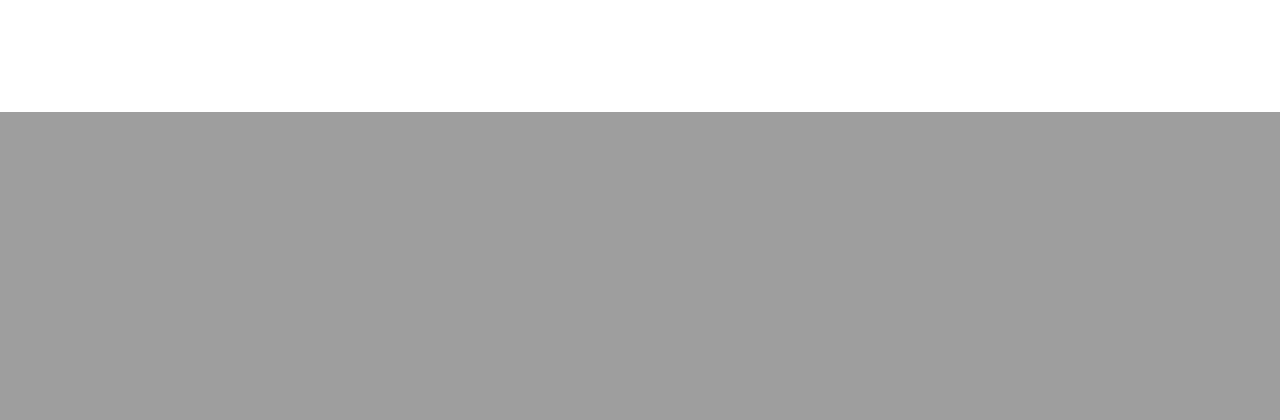
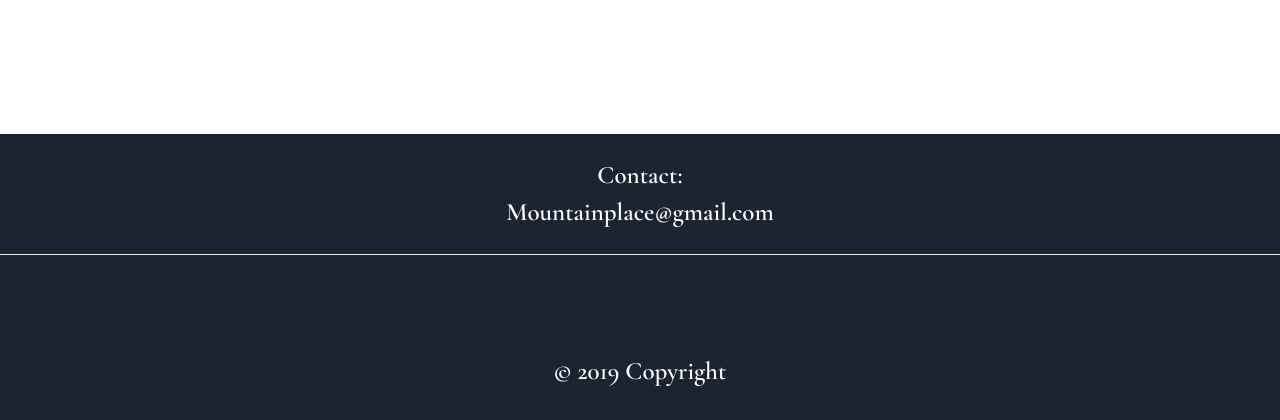
Before and after one commit to LincolnMoki/neighborhood, a Django app: page / in a window 1280 px wide. Shown: the part 801-1221 px from the top of the page. Before the commit the page ends 913 px from the top, so only its background shows below. Run offline with Django 3.2, Linux system fonts and the light colour scheme; the visitor is signed in with stand-in values (Sample User, id 1); data that the repository does not hold is empty; some libraries are stand-ins or nearby versions.

Commit message:
added footer and made updates

```diff
--- a/neighbourhood/templates/base.html
+++ b/neighbourhood/templates/base.html
@@ -33,27 +33,38 @@
   {% include "navbar.html" %}
   {% block content %}
 
-    <div class="view" style="background-image: url('https://mdbootstrap.com/img/Photos/Others/images/93.jpg'); background-repeat: no-repeat; background-size: cover;">
+    <div class="view" style="background-image: url('https://cdn.pixabay.com/photo/2014/10/01/08/57/night-photograph-468139_960_720.jpg'); background-repeat: no-repeat;
+    background-size: cover; background-attachment: fixed;
+     background-position: center;">
 
       <!-- Mask & flexbox options-->
-      <div class="rome rgba-black-light d-flex justify-content-center align-items-center">
+      <div class="rgba-black-light d-flex justify-content-center align-items-center">
 
         <!-- Content -->
         <div class="rome text-center white-text mx-5 wow fadeIn">
-          <h1 class="rome mb-4">
-            <strong>Learn Bootstrap 5 with MDB</strong>
+          <br>
+          <br>
+          <br>
+          <br>
+          <br>
+          <br>
+          <br>
+          <br>
+          <br>
+          <br>
+
+
+          <h1 class="mb-4">
+            <strong>WELCOME TO MOUNTAIN PLACE COMMUNITY</strong>
           </h1>
 
           <p>
-            <strong>Best & free guide of responsive web design</strong>
+            <strong>“Home is where love resides, memories are created, friends always belong, and laughter never ends.”</strong>
           </p>
+          <br>
 
-          <p class="mb-4 d-none d-md-block">
-            <strong>The most comprehensive tutorial for the Bootstrap 4. Loved by over 500 000 users. Video and written versions available.
-              Create your own, stunning website.</strong>
-          </p>
 
-          <a target="_blank" href="{% url 'addneighbourhood' %}" class="btn btn-outline-white btn-lg">Add Neighbourhood
+          <a target="_blank" href="{% url 'addneighbourhood' %}" class="btn btn-outline-success btn-lg">Add Neighbourhood
             <i class="fas fa-home-cap ml-2"></i>
           </a>
         </div>
@@ -64,12 +75,17 @@
 
     </div>
 
+
   {% endblock %}
 
+
   {% block scripts %}
+  <script src="{% static '/js/script.js'%}"></script>
   <script src="https://ajax.googleapis.com/ajax/libs/jquery/3.2.1/jquery.min.js"></script>
+
   {% bootstrap_javascript %}
   {% endblock %}
+
 </body>
 
 </html>
--- a/neighbourhood/templates/home.html
+++ b/neighbourhood/templates/home.html
@@ -1,6 +1,7 @@
 {%extends 'base.html'%}
 {% load static %}
 {% block content %}
+{% load bootstrap4 %}
 {{block.super}}
 
 <br>
@@ -37,5 +38,63 @@
   </div>
 
 </div>
+  <!--Footer-->
+  <footer class="page-footer text-center font-small mt-4 wow fadeIn">
+
+    <!--Call to action-->
+    <div class="ronny pt-4">
+      <p>Contact:<br>
+         Mountainplace@gmail.com</p>
+
+    </div>
+    <!--/.Call to action-->
+
+    <hr class="my-4">
+
+    <!-- Social icons -->
+    <div class="ronny pb-4">
+      <a href="https://www.facebook.com/mdbootstrap" target="_blank">
+        <i class="fab fa-facebook-f mr-3"></i>
+      </a>
+
+      <a href="https://twitter.com/MDBootstrap" target="_blank">
+        <i class="fab fa-twitter mr-3"></i>
+      </a>
+
+      <a href="https://www.youtube.com/watch?v=7MUISDJ5ZZ4" target="_blank">
+        <i class="fab fa-youtube mr-3"></i>
+      </a>
+
+      <a href="https://plus.google.com/u/0/b/107863090883699620484" target="_blank">
+        <i class="fab fa-google-plus-g mr-3"></i>
+      </a>
+
+      <a href="https://dribbble.com/mdbootstrap" target="_blank">
+        <i class="fab fa-dribbble mr-3"></i>
+      </a>
+
+      <a href="https://pinterest.com/mdbootstrap" target="_blank">
+        <i class="fab fa-pinterest mr-3"></i>
+      </a>
+
+      <a href="https://github.com/mdbootstrap/bootstrap-material-design" target="_blank">
+        <i class="fab fa-github mr-3"></i>
+      </a>
+
+      <a href="http://codepen.io/mdbootstrap/" target="_blank">
+        <i class="fab fa-codepen mr-3"></i>
+      </a>
+    </div>
+    <!-- Social icons -->
+
+    <!--Copyright-->
+    <div class="ronny footer-copyright py-3">
+      <p>© 2019 Copyright</p>
+
+    </div>
+    <!--/.Copyright-->
+
+  </footer>
+  <!--/.Footer-->
 
 {% endblock %}
--- a/static/css/styles.css
+++ b/static/css/styles.css
@@ -22,7 +22,7 @@ h1{
   /* background-attachment: fixed; */
   /* background-position: center;
 
-} */ */
+} */
 .rome{
   position: absolute;
   top: 30%;
@@ -30,15 +30,23 @@ h1{
   transform: translate(-50%, -50%);
   color: #ffffff;
 
-}
-.rome h1{
-  color: white;
+
 }
 .rome p{
+
+  color: #ffffff;
+
+}
+.ronny h1{
   color: white;
+
 }
-.rome a{
-  color: white
+.ronny p{
+  color: white;
+
+}
+.ronny a{
+  color: white;
 }
 
 
@@ -159,8 +167,9 @@ h1{
   opacity: 1;
 }
 
+
 /* Ayhan Altınok*/
-@media (min-width: 800px) and (max-width: 850px) {
+@media (min-width: 300px) and (max-width: 350px) {
   .navbar:not(.top-nav-collapse) {
       background: #1C2331!important;
   }
--- /dev/null
+++ b/static/js/script.js
@@ -0,0 +1 @@
+new WOW().init();
```
Also changed, not shown: neighbourhood/templates/navbar.html (+12 -1 lines).
